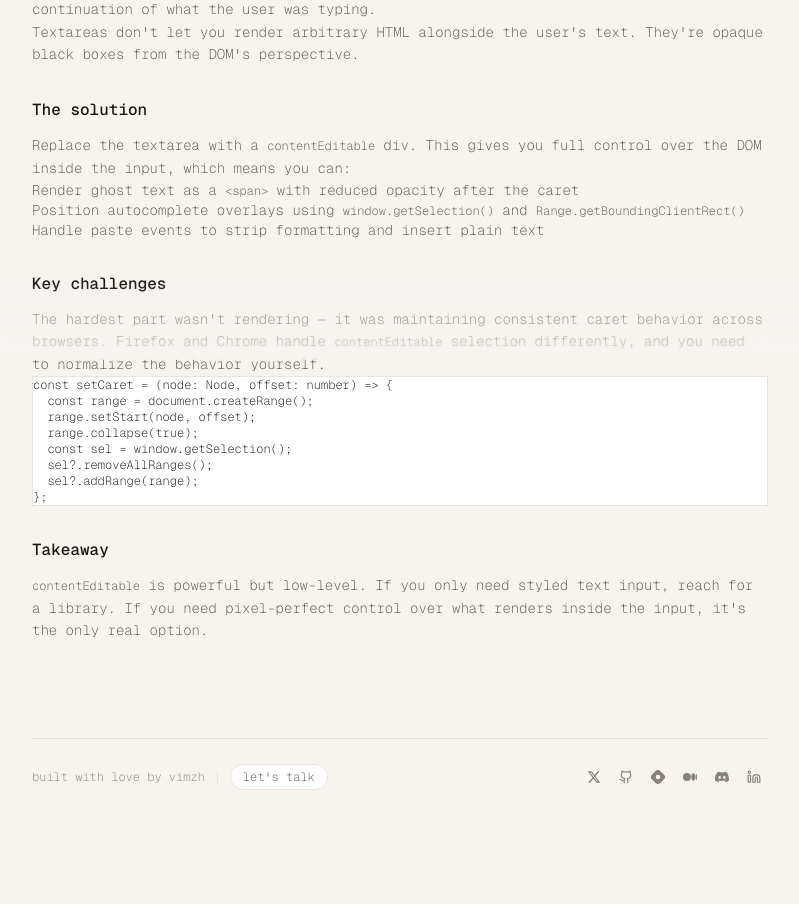
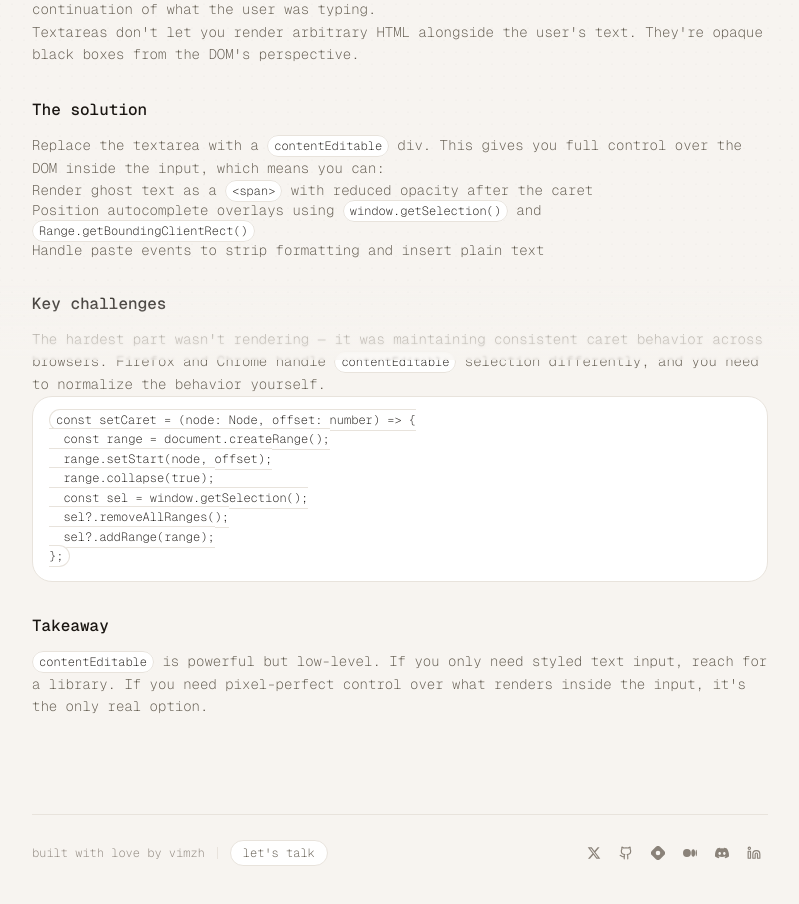
Before and after one commit to vimzh/vimzh.dev, a Next.js app: page /blog/building-a-contenteditable-from-scratch in a window 1280 px wide. Shown: the part 440-1344 px from the top of the page, without its empty margins (240-1039 px from the left). Before the commit the page ends 1311 px from the top, so only its background shows below. Built offline with nearby package versions, Linux system fonts and the light colour scheme; no server answers.

Commit message:
feat: add code block component with copy button and clean styling

```diff
--- a/src/app/blog/[slug]/page.tsx
+++ b/src/app/blog/[slug]/page.tsx
@@ -84,7 +84,7 @@ export default async function BlogPostPage({
             })}
           </p>
         </header>
-        <div className="prose prose-sm prose-neutral dark:prose-invert max-w-none [&>h2]:font-mono [&>h2]:text-base [&>h2]:font-medium [&>h2]:mt-8 [&>h2]:mb-3 [&>h3]:font-mono [&>h3]:text-sm [&>h3]:font-medium [&>p]:text-sm [&>p]:leading-relaxed [&>p]:text-foreground-secondary [&>ul]:text-sm [&>ul]:text-foreground-secondary [&>ol]:text-sm [&>ol]:text-foreground-secondary [&>pre]:bg-surface [&>pre]:border [&>pre]:border-border-subtle [&>pre]:text-xs [&_code]:text-xs [&_code]:font-mono [&>blockquote]:border-border-subtle [&>blockquote]:text-foreground-secondary [&_a]:text-foreground [&_a]:underline [&_a]:decoration-border-subtle [&_a]:underline-offset-2 hover:[&_a]:decoration-foreground-tertiary [&_strong]:text-foreground">
+        <div className="prose prose-sm prose-neutral dark:prose-invert max-w-none [&>h2]:font-mono [&>h2]:text-base [&>h2]:font-medium [&>h2]:mt-8 [&>h2]:mb-3 [&>h3]:font-mono [&>h3]:text-sm [&>h3]:font-medium [&>p]:text-sm [&>p]:leading-relaxed [&>p]:text-foreground-secondary [&>ul]:text-sm [&>ul]:text-foreground-secondary [&>ol]:text-sm [&>ol]:text-foreground-secondary [&>blockquote]:border-border-subtle [&>blockquote]:text-foreground-secondary [&_a]:text-foreground [&_a]:underline [&_a]:decoration-border-subtle [&_a]:underline-offset-2 hover:[&_a]:decoration-foreground-tertiary [&_strong]:text-foreground prose-pre:bg-transparent prose-pre:border-0 prose-pre:p-0 prose-pre:m-0">
           <Post />
         </div>
       </article>
--- /dev/null
+++ b/src/components/CodeBlock.tsx
@@ -0,0 +1,38 @@
+"use client";
+
+import { Check, Copy } from "lucide-react";
+import { useCallback, useRef, useState } from "react";
+
+export const CodeBlock = ({
+  children,
+  ...props
+}: React.ComponentProps<"pre">) => {
+  const [copied, setCopied] = useState(false);
+  const preRef = useRef<HTMLPreElement>(null);
+
+  const handleCopy = useCallback(() => {
+    const code = preRef.current?.querySelector("code")?.textContent ?? "";
+    navigator.clipboard.writeText(code);
+    setCopied(true);
+    setTimeout(() => setCopied(false), 2000);
+  }, []);
+
+  return (
+    <div className="group/code relative">
+      <pre
+        ref={preRef}
+        {...props}
+        className="overflow-x-auto rounded-lg border border-border-subtle bg-surface px-4 py-3.5 text-xs leading-relaxed font-mono"
+      >
+        {children}
+      </pre>
+      <button
+        onClick={handleCopy}
+        className="absolute right-2.5 top-2.5 flex h-7 w-7 items-center justify-center rounded-md border border-border-subtle bg-surface text-foreground-tertiary opacity-0 transition-all duration-150 hover:text-foreground hover:bg-muted group-hover/code:opacity-100"
+        aria-label="Copy code"
+      >
+        {copied ? <Check size={13} /> : <Copy size={13} />}
+      </button>
+    </div>
+  );
+};
--- a/src/mdx-components.tsx
+++ b/src/mdx-components.tsx
@@ -1,5 +1,24 @@
+import { CodeBlock } from "@/components/CodeBlock";
+
 import type { MDXComponents } from "mdx/types";
 
 export function useMDXComponents(): MDXComponents {
-  return {};
+  return {
+    pre: (props) => <CodeBlock {...props} />,
+    code: ({ children, ...props }) => {
+      // Inline code (not inside a pre block)
+      const isInline = typeof children === "string";
+      if (isInline) {
+        return (
+          <code
+            {...props}
+            className="rounded-md border border-border-subtle bg-surface px-1.5 py-0.5 text-xs font-mono text-foreground"
+          >
+            {children}
+          </code>
+        );
+      }
+      return <code {...props}>{children}</code>;
+    },
+  };
 }
```
